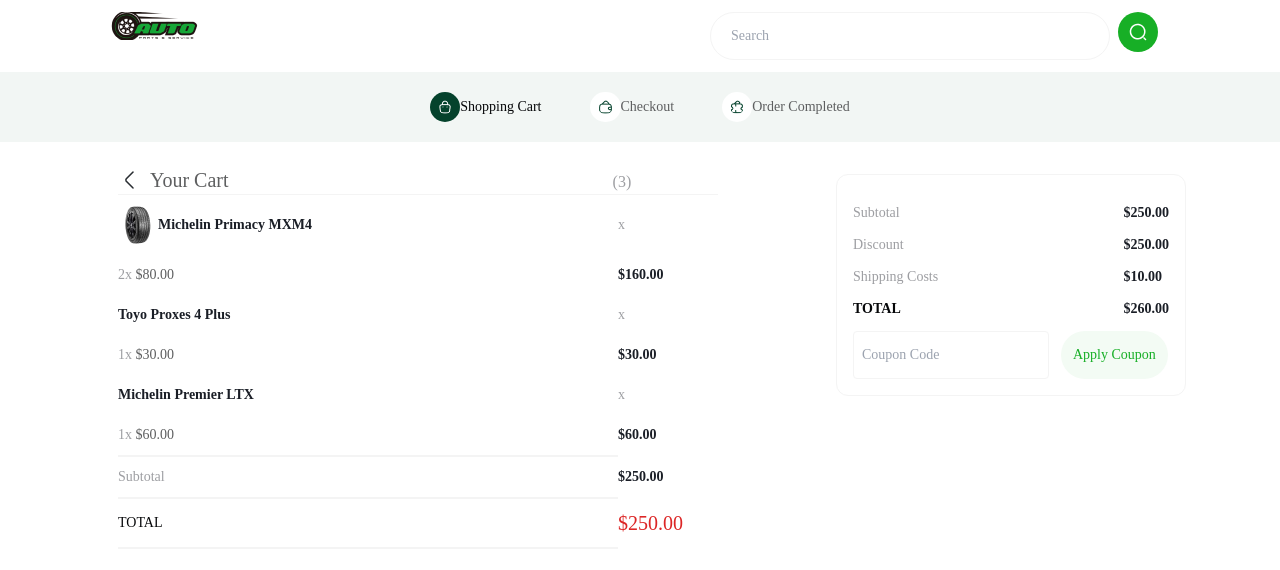
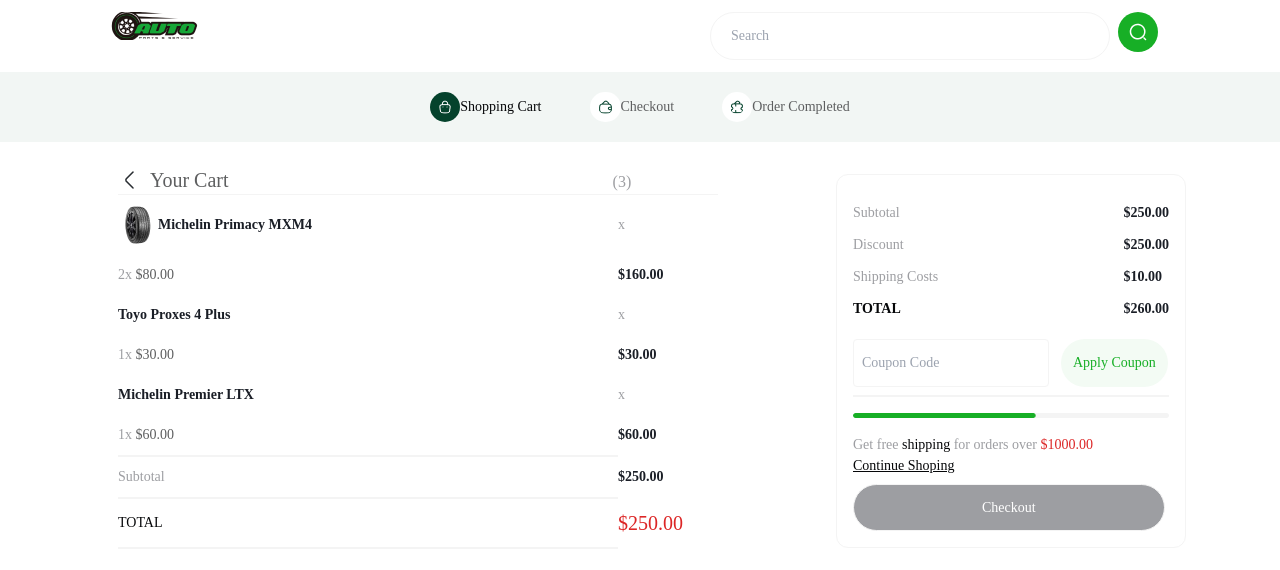
Before and after one commit to favouridoko1/hng-task2-frontend, a React (Vite) app: page /cart in a window 1280 px wide. Shown: the top 570 px of the page. Built offline with nearby package versions, Linux system fonts and the light colour scheme.

Commit message:
Commiting changes

```diff
--- a/src/App.jsx
+++ b/src/App.jsx
@@ -3,12 +3,14 @@ import { Routes, Route} from 'react-router-dom';
 
 import Cart from "./Components/CartPage/Cart";
 import Product from "./Components/Product/Product";
+import Checkout from "./Components/CheckoutPage/Checkout";
 const App = () => {
   return (
     <div className="app">
       <Routes>
         <Route path="/" element={ <Product />} />
         <Route path="/cart" element={<Cart />} />
+        <Route path="/checkout" element={<Checkout />} />
       </Routes>
     </div>
   );
--- a/src/Components/CartPage/Cart.jsx
+++ b/src/Components/CartPage/Cart.jsx
@@ -1,6 +1,6 @@
 import "./cart.css";
 import { getImageUrl } from "../../utils/utils";
-import { useNavigate } from "react-router-dom";
+import { useNavigate, Link } from "react-router-dom";
 const Cart = () => {
   const navigate = useNavigate();
   return (
@@ -148,7 +148,7 @@ const Cart = () => {
               <li className="my-3">$260.00</li>
             </li>
           </ul>
-          <div className="flex">
+          <div className="flex my-2">
             <input
               type="text"
               placeholder="Coupon Code"
@@ -158,6 +158,18 @@ const Cart = () => {
               Apply Coupon
             </button>
           </div>
+          <hr />
+          <figure>
+            <img src={getImageUrl("headerImages/Statusbar.png")} alt="" className="my-4" />
+          </figure>
+          <p className="font-medium text-fontColor">
+            Get free <span className="text-topSelling">shipping</span> for orders over <span className="text-red font-normal">$1000.00</span>
+          </p>
+          <Link className="text-topSelling underline" to='/checkout'>Continue Shoping</Link>
+          <div className="mt-2  text-white">
+          <button className="bg-fontColor px-32 py-3 rounded-3xl borders">Checkout</button>
+
+          </div>
         </div>
       </div>
     </>
--- /dev/null
+++ b/src/Components/CheckoutPage/Checkout.jsx
@@ -0,0 +1,7 @@
+const Checkout = () => {
+  return (
+    <div>Checkout</div>
+  )
+}
+
+export default Checkout
```
Also changed, not shown: src/assets/headerImages/Statusbar.png (added).
